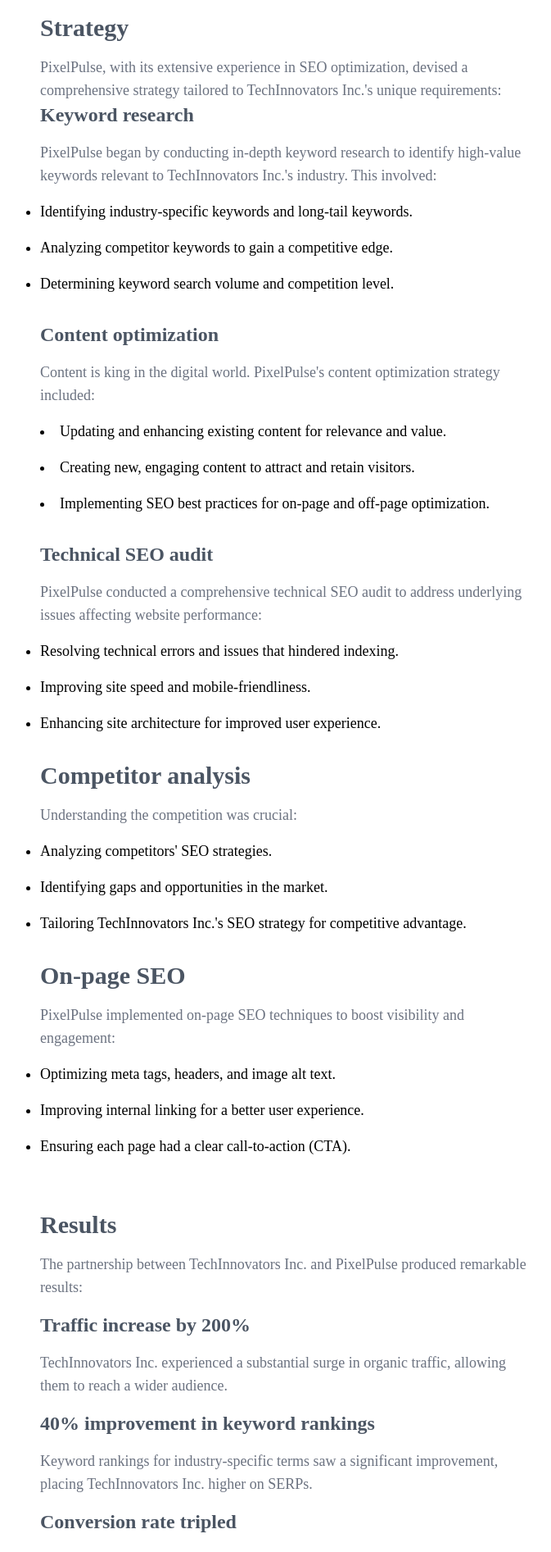
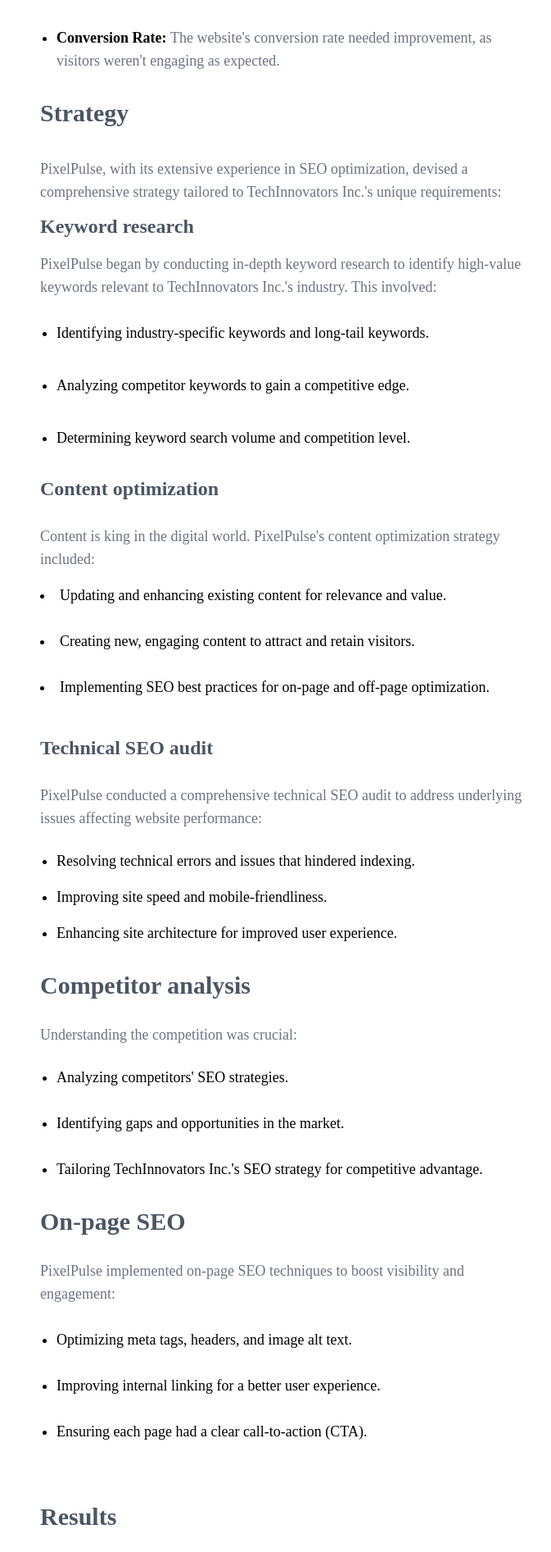
Before and after one commit to dm-mensavi/pixelpulse-zaptek, a React (Create React App) app: page /project4 in a window 1280 px wide. Shown: the part 1877-3770 px from the top of the page at 82% size, without its empty margins (287-960 px from the left). Built offline with nearby package versions, Linux system fonts and the light colour scheme.

Commit message:
set virtical margins and remove dupilcate class

```diff
--- a/src/pages/projects/Project4.jsx
+++ b/src/pages/projects/Project4.jsx
@@ -4,38 +4,42 @@
 
 function Project4() {
 	return (
-		<div>
-			<div className="lg:pr-32 lg:pl-32 lg:pt-40 pl-8 pr-8">
-					<div className='border-b text-center'>
-          <h3 className='font-semibold text-base pt-20'>Case study</h3>
-					<h2 className='font-bold text-4xl lg:pt-6 pt-4'>SEO revamp drives skyrocketing traffic</h2>
-					<p className='text-gray-400 text-2xl lg:pb-10 pb-16 lg:pt-6 pt-4'>
+		<div className="mb-20">
+			<div className="lg:pr-32 lg:pl-32 lg:pt-40">
+				<div className="border-b text-center">
+					<h3 className="font-semibold text-base pt-20">Case study</h3>
+					<h2 className="font-bold text-4xl lg:pt-6 pt-4">
+						SEO revamp drives skyrocketing traffic
+					</h2>
+					<p className="text-gray-400 text-2xl lg:pb-10 pb-16 lg:pt-6 pt-4">
 						Discover how TechInnovators Inc. partnered with PixelPulse to
 						revitalize their online presence and achieve remarkable growth
 						through SEO optimization.
 					</p>
 				</div>
-					<div className='flex lg:gap-20 lg:pl-6 text-center lg:pt-10 pt-16'>
-						<div className='lg:w-72 w-96'>
-							<h4 className='font-semibold'>Client</h4>
-							<p className='lg:pt-2'>Tech Innovators</p>
+				<div className="flex lg:gap-20 lg:pl-6 text-center lg:pt-10 pt-16">
+					<div className="lg:w-72 w-96">
+						<h4 className="font-semibold">Client</h4>
+						<p className="lg:pt-2">Tech Innovators</p>
 					</div>
-						<div className='lg:w-72 w-96'>
-							<h4 className='font-semibold'>Year</h4>
-							<p className='lg:pt-2'>April 2022</p>
+					<div className="lg:w-72 w-96">
+						<h4 className="font-semibold">Year</h4>
+						<p className="lg:pt-2">April 2022</p>
 					</div>
-						<div className='lg:w-72 w-96'>
-							<h4 className='font-semibold'>Service</h4>
-							<p className='lg:pt-2'>SEO Optimization</p>
+					<div className="lg:w-72 w-96">
+						<h4 className="font-semibold">Service</h4>
+						<p className="lg:pt-2">SEO Optimization</p>
 					</div>
 				</div>
-					<div className='lg:pt-20 pt-16'>
+				<div className="lg:pt-20 pt-16">
 					<img src={fourth} alt="strategy" className="rounded-3xl" />
 				</div>
-          <div className='lg:pl-32 lg:pr-32 lg:pt-6 flex lg:flex-col gap-8 pt-4 flex-col'>
+				<div className="lg:pl-32 lg:pr-32 lg:pt-6 flex lg:flex-col gap-8 pt-4 flex-col">
 					<div>
-						<h3 className='font-bold text-3xl text-gray-600'>Introduction</h3>
-						<p className='text-gray-500 text-lg lg:pt-4'>
+						<h3 className="font-bold text-3xl text-gray-600 mt-7 mb-3">
+							Introduction
+						</h3>
+						<p className="text-gray-500 text-lg lg:pt-4">
 							TechInnovators Inc., a dynamic tech firm, was facing a common yet
 							critical challenge in today's digital landscape - low online
 							visibility. Despite their remarkable innovations and cutting-edge
@@ -45,13 +49,15 @@
 						</p>
 					</div>
 					<div>
-						<h3 className='font-bold text-3xl text-gray-600'>Challenges</h3>
-						<p className='text-gray-500 text-lg lg:pt-4'>
+						<h3 className="font-bold text-3xl text-gray-600 mb-3">
+							Challenges
+						</h3>
+						<p className="text-gray-500 text-lg lg:pt-4 mb-3">
 							TechInnovators Inc. had a groundbreaking portfolio of tech
 							solutions but struggled to reach their target audience
 							effectively. The challenges were clear:
 						</p>
-						<ul className="list-disc lg:pt-4">
+						<ul className="list-disc ml-5 space-y-5 lg:pt-4">
 							<li className="font-semibold text-lg lg:pt-4">
 								Low Organic Traffic:{" "}
 								<span className="text-gray-500 text-lg font-normal">
@@ -76,131 +82,273 @@
 						</ul>
 					</div>
 					<div>
-            <h3 className='font-bold text-3xl text-gray-600'>Strategy</h3>
-            <p className='text-gray-500 text-lg lg:pt-4'>PixelPulse, with its extensive experience in SEO optimization, devised a comprehensive strategy tailored to TechInnovators Inc.'s unique requirements:</p>
-            <h4 className='font-bold text-2xl text-gray-600'>Keyword research</h4>
-            <p className='text-gray-500 text-lg lg:pt-4'>PixelPulse began by conducting in-depth keyword research to identify high-value keywords relevant to TechInnovators Inc.'s industry. This involved:</p>
-            <ul className="list-disc">
-              <li className='text-lg lg:pt-4'>Identifying industry-specific keywords and long-tail keywords.</li>
-              <li className='text-lg lg:pt-4'>Analyzing competitor keywords to gain a competitive edge.</li>
-              <li className='text-lg lg:pt-4'>Determining keyword search volume and competition level.</li>
+						<h3 className="font-bold text-3xl text-gray-600 mb-5">Strategy</h3>
+						<p className="text-gray-500 text-lg lg:pt-4 mb-3">
+							PixelPulse, with its extensive experience in SEO optimization,
+							devised a comprehensive strategy tailored to TechInnovators Inc.'s
+							unique requirements:
+						</p>
+						<h4 className="font-bold text-2xl text-gray-600">
+							Keyword research
+						</h4>
+						<p className="text-gray-500 text-lg lg:pt-4">
+							PixelPulse began by conducting in-depth keyword research to
+							identify high-value keywords relevant to TechInnovators Inc.'s
+							industry. This involved:
+						</p>
+						<ul className="list-disc ml-5 space-y-5 mt-3">
+							<li className="text-lg lg:pt-4">
+								Identifying industry-specific keywords and long-tail keywords.
+							</li>
+							<li className="text-lg lg:pt-4">
+								Analyzing competitor keywords to gain a competitive edge.
+							</li>
+							<li className="text-lg lg:pt-4">
+								Determining keyword search volume and competition level.
+							</li>
 						</ul>
 					</div>
 					<div>
-            <h3 className='font-bold text-2xl text-gray-600'>Content optimization</h3>
-            <p className='text-gray-500 text-lg lg:pt-4'>Content is king in the digital world. PixelPulse's content optimization strategy included:</p>
-            <li className='text-lg lg:pt-4'>Updating and enhancing existing content for relevance and value.</li>
-            <li className='text-lg lg:pt-4'>Creating new, engaging content to attract and retain visitors.</li>
-            <li className='text-lg lg:pt-4'>Implementing SEO best practices for on-page and off-page optimization.</li>
+						<h3 className="font-bold text-2xl text-gray-600 mb-3">
+							Content optimization
+						</h3>
+						<p className="text-gray-500 text-lg lg:pt-4">
+							Content is king in the digital world. PixelPulse's content
+							optimization strategy included:
+						</p>
+						<li className="text-lg lg:pt-4 mb-3">
+							Updating and enhancing existing content for relevance and value.
+						</li>
+						<li className="text-lg lg:pt-4 mb-3">
+							Creating new, engaging content to attract and retain visitors.
+						</li>
+						<li className="text-lg lg:pt-4 mb-3">
+							Implementing SEO best practices for on-page and off-page
+							optimization.
+						</li>
 					</div>
 					<div>
-            <h3 className='font-bold text-2xl text-gray-600'>Technical SEO audit</h3>
-            <p className='text-gray-500 text-lg lg:pt-4'>PixelPulse conducted a comprehensive technical SEO audit to address underlying issues affecting website performance:</p>
-            <ul className="list-disc">
-            <li className='text-lg lg:pt-4'>Resolving technical errors and issues that hindered indexing.</li>
-            <li className='text-lg lg:pt-4'>Improving site speed and mobile-friendliness.</li>
-            <li className='text-lg lg:pt-4'>Enhancing site architecture for improved user experience.</li>
+						<h3 className="font-bold text-2xl text-gray-600 mb-3">
+							Technical SEO audit
+						</h3>
+						<p className="text-gray-500 text-lg lg:pt-4 mb-2">
+							PixelPulse conducted a comprehensive technical SEO audit to
+							address underlying issues affecting website performance:
+						</p>
+						<ul className="list-disc ml-5">
+							<li className="text-lg lg:pt-4">
+								Resolving technical errors and issues that hindered indexing.
+							</li>
+							<li className="text-lg lg:pt-4">
+								Improving site speed and mobile-friendliness.
+							</li>
+							<li className="text-lg lg:pt-4">
+								Enhancing site architecture for improved user experience.
+							</li>
 						</ul>
 					</div>
 					<div>
-            <h3 className='font-bold text-3xl text-gray-600'>Competitor analysis</h3>
-            <p className='text-gray-500 text-lg lg:pt-4'>Understanding the competition was crucial:</p>
-            <ul className="list-disc">
-            <li className='text-lg lg:pt-4'>Analyzing competitors' SEO strategies.</li>
-            <li className='text-lg lg:pt-4'>Identifying gaps and opportunities in the market.</li>
-            <li className='text-lg lg:pt-4'>Tailoring TechInnovators Inc.'s SEO strategy for competitive advantage.</li>
+						<h3 className="font-bold text-3xl text-gray-600 mb-3">
+							Competitor analysis
+						</h3>
+						<p className="text-gray-500 text-lg lg:pt-4 mb-2">
+							Understanding the competition was crucial:
+						</p>
+						<ul className="list-disc ml-5 space-y-3">
+							<li className="text-lg lg:pt-4">
+								Analyzing competitors' SEO strategies.
+							</li>
+							<li className="text-lg lg:pt-4">
+								Identifying gaps and opportunities in the market.
+							</li>
+							<li className="text-lg lg:pt-4">
+								Tailoring TechInnovators Inc.'s SEO strategy for competitive
+								advantage.
+							</li>
 						</ul>
 					</div>
 					<div>
-            <h3 className='font-bold text-3xl text-gray-600'>On-page SEO</h3>
-            <p className='text-gray-500 text-lg lg:pt-4'>PixelPulse implemented on-page SEO techniques to boost visibility and engagement:</p>
-            <ul className="list-disc">
-              <li className='text-lg lg:pt-4'>Optimizing meta tags, headers, and image alt text.</li>
-              <li className='text-lg lg:pt-4'>Improving internal linking for a better user experience.</li>
-              <li className='text-lg lg:pt-4'>Ensuring each page had a clear call-to-action (CTA).</li>
+						<h3 className="font-bold text-3xl text-gray-600 mb-3">
+							On-page SEO
+						</h3>
+						<p className="text-gray-500 text-lg lg:pt-4">
+							PixelPulse implemented on-page SEO techniques to boost visibility
+							and engagement:
+						</p>
+						<ul className="list-disc ml-5 space-y-3 mt-3">
+							<li className="text-lg lg:pt-4">
+								Optimizing meta tags, headers, and image alt text.
+							</li>
+							<li className="text-lg lg:pt-4">
+								Improving internal linking for a better user experience.
+							</li>
+							<li className="text-lg lg:pt-4">
+								Ensuring each page had a clear call-to-action (CTA).
+							</li>
 						</ul>
 					</div>
-          <div className='lg:pt-8'>
-            <h3 className='font-bold text-3xl text-gray-600'>Results</h3>
-            <p className='text-gray-500 text-lg lg:pt-4'>The partnership between TechInnovators Inc. and PixelPulse produced remarkable results:</p>
-            <h4 className='font-bold text-2xl text-gray-600 lg:pt-4'>Traffic increase by 200%</h4>
-            <p className='text-gray-500 text-lg lg:pt-4'>TechInnovators Inc. experienced a substantial surge in organic traffic, allowing them to reach a wider audience.</p>
-            <h4 className='font-bold text-2xl text-gray-600 lg:pt-4'>40% improvement in keyword rankings</h4>
-            <p className='text-gray-500 text-lg lg:pt-4'>Keyword rankings for industry-specific terms saw a significant improvement, placing TechInnovators Inc. higher on SERPs.</p>
-            <h4 className='font-bold text-2xl text-gray-600 lg:pt-4'>Conversion rate tripled</h4>
-            <p className='text-gray-500 text-lg lg:pt-4'>The website's conversion rate tripled, indicating that visitors were not only more engaged but also more likely to become clients.</p>
-            <h4 className='font-bold text-2xl text-gray-600 lg:pt-4'>Bounce rate reduced by 90%</h4>
-            <p className='text-gray-500 text-lg lg:pt-4'>PixelPulse's optimization efforts resulted in a remarkable 90% reduction in bounce rate, indicating that visitors were staying on the site longer and exploring more content.</p>
+					<div className="lg:pt-8 space-y-5">
+						<div>
+							<h3 className="font-bold text-3xl text-gray-600 mt-2 mb-3">
+								Results
+							</h3>
+							<p className="text-gray-500 text-lg lg:pt-4">
+								The partnership between TechInnovators Inc. and PixelPulse
+								produced remarkable results:
+							</p>
 						</div>
-          <div className='lg:pt-6'>
-            <h3 className='font-bold text-3xl text-gray-600'>Conclusion</h3>
-            <p className='text-gray-500 text-lg lg:pt-4'>TechInnovators Inc.'s journey with PixelPulse resulted in a complete transformation of their online presence. By aligning SEO strategies with the company's goals and values, PixelPulse achieved outstanding results in traffic, keyword rankings, conversion rate, and bounce rate reduction.</p>
-            <p className='text-gray-500 text-lg lg:pt-4'>This case study showcases how a strategic partnership with an experienced SEO optimization agency like PixelPulse can revolutionize a company's digital footprint and open doors to new opportunities. TechInnovators Inc. now stands as a testament to the power of tailored SEO solutions in a competitive digital landscape.</p>
-            <p className='text-gray-500 text-lg lg:pt-4'>At PixelPulse, we continue to drive exceptional results for clients across various industries. Explore more of our case studies to witness the transformative impact we bring to businesses like yours.</p>
+						<div>
+							<h4 className="font-bold text-2xl text-gray-600 lg:pt-4">
+								Traffic increase by 200%
+							</h4>
+							<p className="text-gray-500 text-lg lg:pt-4">
+								TechInnovators Inc. experienced a substantial surge in organic
+								traffic, allowing them to reach a wider audience.
+							</p>
 						</div>
-          <div className='lg:pt-16'>
-        <h3 className='font-bold text-3xl text-gray-600'>What we did</h3>
-        <div className='flex flex-col lg:grid lg:grid-cols-3 lg:pt-2 pt-4 lg:pt-0'>
-          <div className='lg:h-10 h-10 w-40 rounded-md lg:w-40 bg-[#F3F4F6] lg:mt-4'>
-          <p className='text-lg text-center lg:font-semibold pt-2'>Keyword research</p>
+						<div>
+							<h4 className="font-bold text-2xl text-gray-600 lg:pt-4">
+								40% improvement in keyword rankings
+							</h4>
+							<p className="text-gray-500 text-lg lg:pt-4">
+								Keyword rankings for industry-specific terms saw a significant
+								improvement, placing TechInnovators Inc. higher on SERPs.
+							</p>
 						</div>
-          <div className='lg:h-10 h-10 w-48 rounded-md lg:w-40 bg-[#F3F4F6] lg:mt-4 mt-4'>
-          <p className='text-lg text-center lg:font-semibold pt-2'>Content optimization</p>
+						<div>
+							<h4 className="font-bold text-2xl text-gray-600 lg:pt-4">
+								Conversion rate tripled
+							</h4>
+							<p className="text-gray-500 text-lg lg:pt-4">
+								The website's conversion rate tripled, indicating that visitors
+								were not only more engaged but also more likely to become
+								clients.
+							</p>
 						</div>
-          <div className='lg:h-10 h-10 w-48 rounded-md lg:w-40 bg-[#F3F4F6] lg:mt-4 mt-4'>
-          <p className='text-lg text-center lg:font-semibold pt-2'>Technical SEO audit</p>
+						<div>
+							<h4 className="font-bold text-2xl text-gray-600 lg:pt-4">
+								Bounce rate reduced by 90%
+							</h4>
+							<p className="text-gray-500 text-lg lg:pt-4">
+								PixelPulse's optimization efforts resulted in a remarkable 90%
+								reduction in bounce rate, indicating that visitors were staying
+								on the site longer and exploring more content.
+							</p>
 						</div>
-          <div className='lg:h-10 h-10 w-48 rounded-md lg:w-40 bg-[#F3F4F6] lg:mt-4 mt-4'>
-          <p className='text-lg text-center lg:font-semibold pt-2'>Competitor analysis</p>
 					</div>
-         <div className='lg:h-10 h-10 w-48 rounded-md lg:w-40 bg-[#F3F4F6] lg:mt-4 mt-4'>
-         <p className='text-lg text-center lg:font-semibold pt-2'>On-page SEO</p>
+					<div className="lg:pt-6">
+						<h3 className="font-bold text-3xl text-gray-600">Conclusion</h3>
+						<p className="text-gray-500 text-lg lg:pt-4">
+							TechInnovators Inc.'s journey with PixelPulse resulted in a
+							complete transformation of their online presence. By aligning SEO
+							strategies with the company's goals and values, PixelPulse
+							achieved outstanding results in traffic, keyword rankings,
+							conversion rate, and bounce rate reduction.
+						</p>
+						<p className="text-gray-500 text-lg lg:pt-4">
+							This case study showcases how a strategic partnership with an
+							experienced SEO optimization agency like PixelPulse can
+							revolutionize a company's digital footprint and open doors to new
+							opportunities. TechInnovators Inc. now stands as a testament to
+							the power of tailored SEO solutions in a competitive digital
+							landscape.
+						</p>
+						<p className="text-gray-500 text-lg lg:pt-4">
+							At PixelPulse, we continue to drive exceptional results for
+							clients across various industries. Explore more of our case
+							studies to witness the transformative impact we bring to
+							businesses like yours.
+						</p>
+					</div>
+					<div className="lg:pt-16">
+						<h3 className="font-bold text-3xl text-gray-600">What we did</h3>
+						<div className="flex flex-col lg:grid lg:grid-cols-3 lg:pt-2 pt-4">
+							<div className="lg:h-10 h-10 w-40 rounded-md lg:w-40 bg-[#F3F4F6] lg:mt-4">
+								<p className="text-lg text-center lg:font-semibold pt-2">
+									Keyword research
+								</p>
+							</div>
+							<div className="lg:h-10 h-10 w-48 rounded-md lg:w-40 bg-[#F3F4F6] lg:mt-4 mt-4">
+								<p className="text-lg text-center lg:font-semibold pt-2">
+									Content optimization
+								</p>
+							</div>
+							<div className="lg:h-10 h-10 w-48 rounded-md lg:w-40 bg-[#F3F4F6] lg:mt-4 mt-4">
+								<p className="text-lg text-center lg:font-semibold pt-2">
+									Technical SEO audit
+								</p>
+							</div>
+							<div className="lg:h-10 h-10 w-48 rounded-md lg:w-40 bg-[#F3F4F6] lg:mt-4 mt-4">
+								<p className="text-lg text-center lg:font-semibold pt-2">
+									Competitor analysis
+								</p>
+							</div>
+							<div className="lg:h-10 h-10 w-48 rounded-md lg:w-40 bg-[#F3F4F6] lg:mt-4 mt-4">
+								<p className="text-lg text-center lg:font-semibold pt-2">
+									On-page SEO
+								</p>
 							</div>
 						</div>
 					</div>
 					<div>
-      <div className='flex gap-6 lg:hidden lg:w-[700px] pt-6 flex-col'>
+						<div className="flex gap-6 lg:hidden lg:w-[700px] pt-6 flex-col">
 							<div>
-        <p className='font-semibold text-2xl lg:pt-4'>"PixelPulse's consultation was a game-changer. Their strategies elevated our brand and market presence. Exceptional work!"</p>
+								<p className="font-semibold text-2xl lg:pt-4">
+									"PixelPulse's consultation was a game-changer. Their
+									strategies elevated our brand and market presence. Exceptional
+									work!"
+								</p>
 							</div>
 							<div className="flex flex-row">
-        <img src={emily} className='lg:h-72 rounded-2xl h-16 w-16 lg:w-72' alt="mic" />
+								<img
+									src={emily}
+									className="lg:h-72 rounded-2xl h-16 w-16 lg:w-72"
+									alt="mic"
+								/>
 								<div className="flex flex-col pl-4">
-        <p className='lg:pt-2 font-bold text-xl pt-2'>Michael Turner</p>
-          <p className='text-lg text-gray-400'>Marketing Director</p>
+									<p className="lg:pt-2 font-bold text-xl pt-2">
+										Michael Turner
+									</p>
+									<p className="text-lg text-gray-400">Marketing Director</p>
 								</div>
 							</div>
 						</div>
 					</div>
-          <div className='flex gap-6 lg:pt-28 lg:w-[700px] pt-6 flex-col lg:flex-row hidden lg:flex'>
-        <img src={emily} className='lg:h-72 rounded-2xl' alt="mic" />
+					<div className="gap-6 lg:pt-28 lg:w-[700px] pt-6 flex-col lg:flex-row hidden lg:flex">
+						<img src={emily} className="lg:h-72 rounded-2xl" alt="mic" />
 						<div>
-          <p className='font-semibold text-3xl lg:pt-2'>"PixelPulse's SEO strategies completely transformed our online visibility. We're now a front-runner in our industry. Truly outstanding work!"</p>
-          <p className='lg:pt-2 font-bold text-xl lg:pt-12'>Emily Johnson</p>
-          <p className='text-lg text-gray-400'>CMO</p>
+							<p className="font-semibold text-3xl lg:pt-2">
+								"PixelPulse's SEO strategies completely transformed our online
+								visibility. We're now a front-runner in our industry. Truly
+								outstanding work!"
+							</p>
+							<p className="lg:pt-2 font-bold text-xl">
+								Emily Johnson
+							</p>
+							<p className="text-lg text-gray-400">CMO</p>
 						</div>
 					</div>
 				</div>
 			</div>
-      <div className='lg:flex gap-10 lg:pt-28 lg:gap-20 lg:pr-20 lg:pl-20 lg:pb-14 pt-4 pl-6 flex-col lg:flex-row'>
+			<div className="lg:flex gap-10 lg:pt-28 lg:gap-20 lg:pr-20 lg:pl-20 lg:pb-14 pt-4 pl-6 flex-col lg:flex-row">
 				<div className="mt-14 lg:mt-0 border-l-2 pl-6">
-        <h1 className='font-semibold text-4xl'>200%</h1>
-        <p className='text-gray-500 text-lg'>Traffic increase</p>
+					<h1 className="font-semibold text-4xl">200%</h1>
+					<p className="text-gray-500 text-lg">Traffic increase</p>
 				</div>
 				<div className="mt-14 lg:mt-0 border-l-2 pl-6">
-        <h1 className='font-semibold text-4xl'>40%</h1>
-        <p className='text-gray-500 text-lg'>Keyword rankings</p>
+					<h1 className="font-semibold text-4xl">40%</h1>
+					<p className="text-gray-500 text-lg">Keyword rankings</p>
 				</div>
 				<div className="mt-14 lg:mt-0 border-l-2 pl-6">
-        <h1 className='font-semibold text-4xl'>3x</h1>
-        <p className='text-gray-500 text-lg'>Conversion rate</p>
+					<h1 className="font-semibold text-4xl">3x</h1>
+					<p className="text-gray-500 text-lg">Conversion rate</p>
 				</div>
 				<div className="mt-14 lg:mt-0 border-l-2 pl-6">
-        <h1 className='font-semibold text-4xl'>90%</h1>
-        <p className='text-gray-500 text-lg'>Bounce rate reduction</p>
+					<h1 className="font-semibold text-4xl">90%</h1>
+					<p className="text-gray-500 text-lg">Bounce rate reduction</p>
 				</div>
 			</div>
 		</div>
-  )
+	);
   }
 export default Project4;
```
Also changed, not shown: src/pages/projects/Project1.jsx (+11 -11 lines), src/pages/projects/Project2.jsx (+7 -7 lines), src/pages/projects/Project3.jsx (+18 -18 lines). Lines whose indentation alone changed are shown as unchanged.
